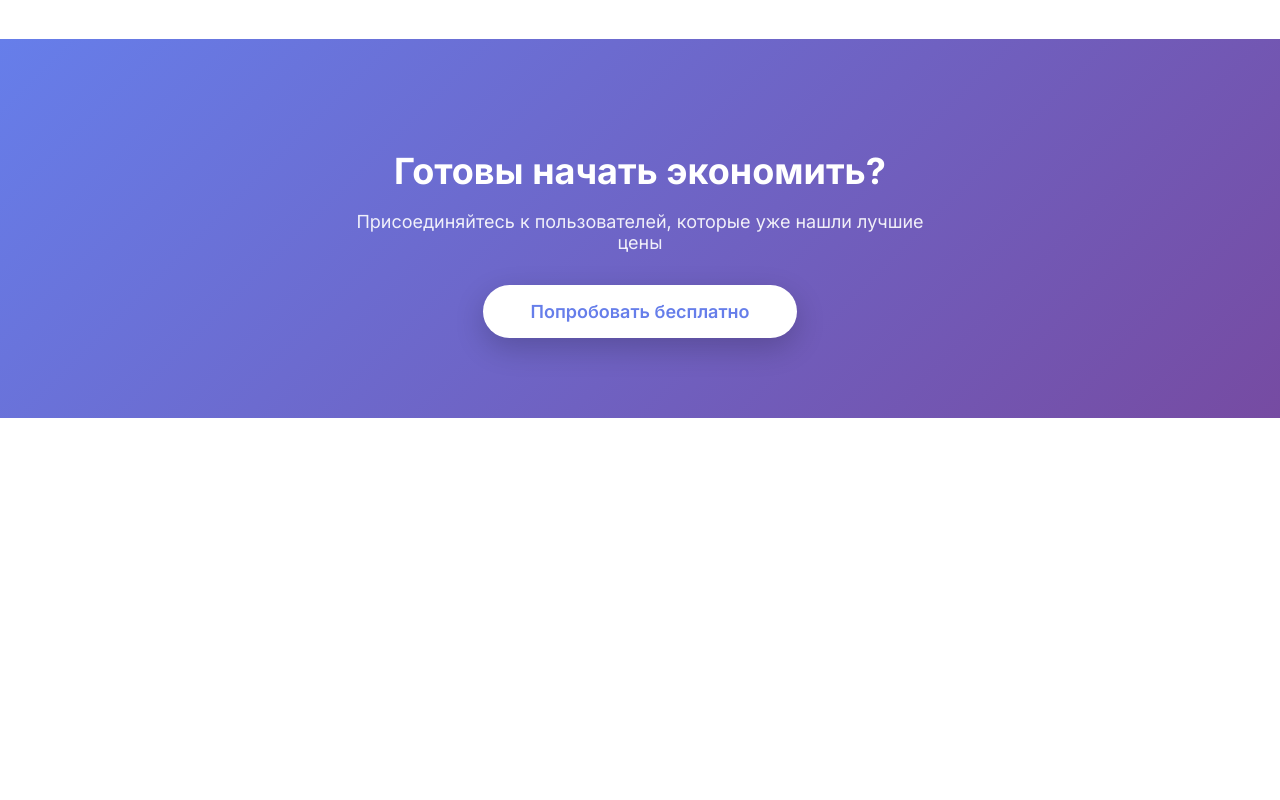
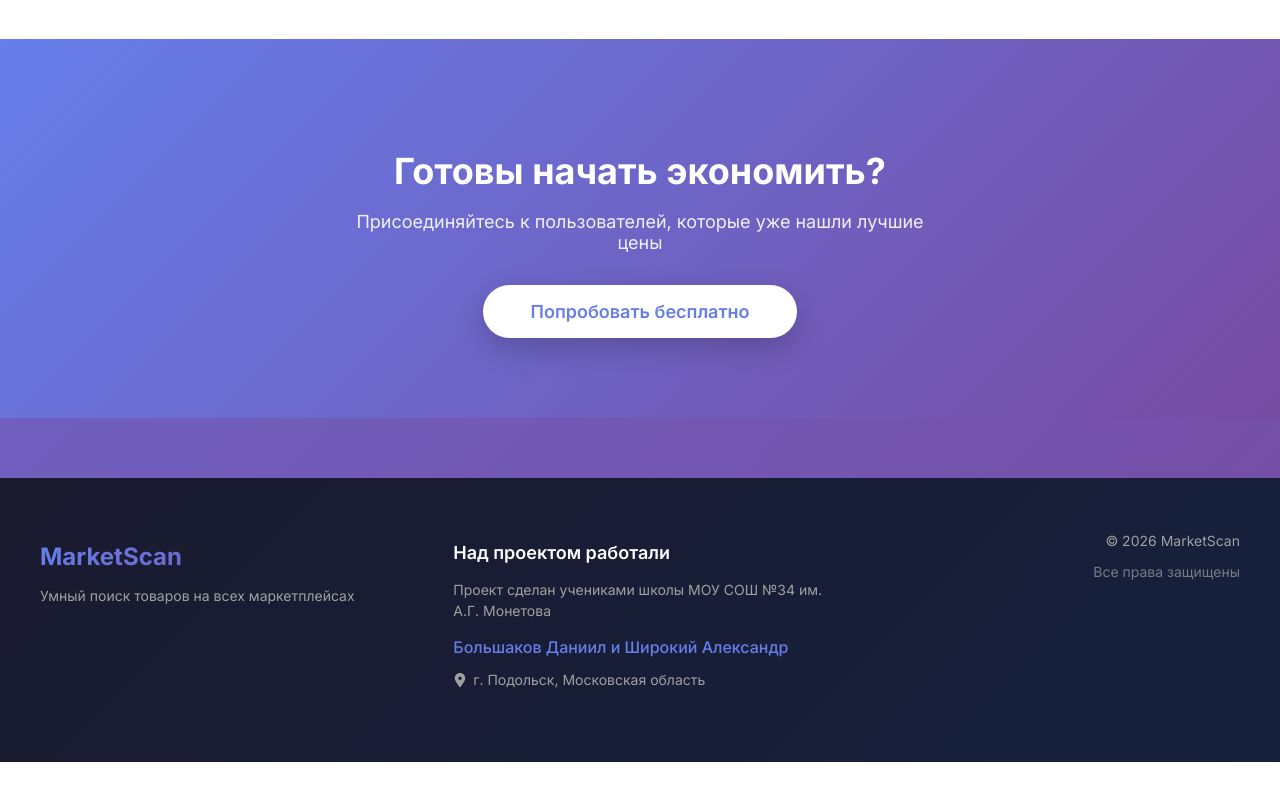
Before and after one commit to Coder-crea/MarketScan, a React (Create React App) app: page / in a window 1280 px wide. Shown: the part 2016-2816 px from the top of the page. Before the commit the page ends 2504 px from the top, so only its background shows below. Built offline with nearby package versions, Linux system fonts and the light colour scheme.

Commit message:
add footer

```diff
--- a/src/pages/Home.css
+++ b/src/pages/Home.css
@@ -413,3 +413,134 @@
     height: 160px;
   }
 }
+
+/* Футер */
+.footer {
+  background: linear-gradient(135deg, #1a1a2e 0%, #16213e 100%);
+  color: #fff;
+  padding: 40px 20px 20px;
+  margin-top: 60px;
+}
+
+.footer-container {
+  max-width: 1200px;
+  margin: 0 auto;
+}
+
+.footer-content {
+  display: grid;
+  grid-template-columns: repeat(3, 1fr);
+  gap: 40px;
+  margin-bottom: 40px;
+}
+
+.footer-title {
+  font-size: 24px;
+  font-weight: 700;
+  margin-bottom: 12px;
+  background: linear-gradient(135deg, #667eea 0%, #764ba2 100%);
+  -webkit-background-clip: text;
+  -webkit-text-fill-color: transparent;
+  background-clip: text;
+}
+
+.footer-description {
+  font-size: 14px;
+  color: #a0a0a0;
+  line-height: 1.5;
+}
+
+.footer-subtitle {
+  font-size: 18px;
+  font-weight: 600;
+  margin-bottom: 16px;
+  color: #fff;
+}
+
+.footer-text {
+  font-size: 14px;
+  color: #a0a0a0;
+  margin-bottom: 8px;
+  line-height: 1.5;
+}
+
+.footer-names {
+  font-size: 16px;
+  font-weight: 500;
+  color: #667eea;
+  margin-bottom: 8px;
+}
+
+.footer-location {
+  font-size: 14px;
+  color: #a0a0a0;
+  display: flex;
+  align-items: center;
+  gap: 6px;
+}
+
+/* .footer-location::before {
+  content: "📍";
+  font-size: 14px;
+} */
+
+.footer-copyright {
+  text-align: right;
+}
+
+.footer-copyright p {
+  font-size: 14px;
+  color: #a0a0a0;
+  margin-bottom: 4px;
+}
+
+.footer-rights {
+  font-size: 12px;
+  opacity: 0.7;
+}
+
+.footer-bottom {
+  text-align: center;
+  padding-top: 20px;
+  border-top: 1px solid rgba(255, 255, 255, 0.1);
+}
+
+.footer-bottom p {
+  font-size: 14px;
+  color: #a0a0a0;
+}
+
+/* Адаптивность для футера */
+@media (max-width: 768px) {
+  .footer-content {
+    grid-template-columns: 1fr;
+    gap: 30px;
+    text-align: center;
+  }
+
+  .footer-copyright {
+    text-align: center;
+  }
+
+  .footer-location {
+    justify-content: center;
+  }
+}
+
+@media (max-width: 480px) {
+  .footer {
+    padding: 30px 15px 15px;
+  }
+
+  .footer-title {
+    font-size: 20px;
+  }
+
+  .footer-subtitle {
+    font-size: 16px;
+  }
+
+  .footer-names {
+    font-size: 14px;
+  }
+}
--- a/src/pages/Home.js
+++ b/src/pages/Home.js
@@ -11,7 +11,7 @@ import JeansMen from "../assets/img/Jeans_mens.jpg";
 import SkinBag from "../assets/img/skin_bag.jpg";
 import CoatWomen from "../assets/img/Palto_girl.jpg";
 import CostumeMen from "../assets/img/Costume_men.jpg";
-
+import { FaLocationDot } from "react-icons/fa6";
 const Home = () => {
   const navigate = useNavigate();
   const [currentSlide, setCurrentSlide] = useState(0);
@@ -221,6 +221,38 @@ const Home = () => {
           </button>
         </div>
       </section>
+
+      {/* Футер */}
+      <footer className="footer">
+        <div className="footer-container">
+          <div className="footer-content">
+            <div className="footer-info">
+              <h3 className="footer-title">MarketScan</h3>
+              <p className="footer-description">
+                Умный поиск товаров на всех маркетплейсах
+              </p>
+            </div>
+
+            <div className="footer-creators">
+              <h4 className="footer-subtitle">Над проектом работали</h4>
+              <p className="footer-text">
+                Проект сделан учениками школы МОУ СОШ №34 им. А.Г. Монетова
+              </p>
+              <p className="footer-names">
+                Большаков Даниил и Широкий Александр
+              </p>
+              <p className="footer-location">
+                <FaLocationDot /> г. Подольск, Московская область
+              </p>
+            </div>
+
+            <div className="footer-copyright">
+              <p>© {new Date().getFullYear()} MarketScan</p>
+              <p className="footer-rights">Все права защищены</p>
+            </div>
+          </div>
+        </div>
+      </footer>
     </div>
   );
 };
```
